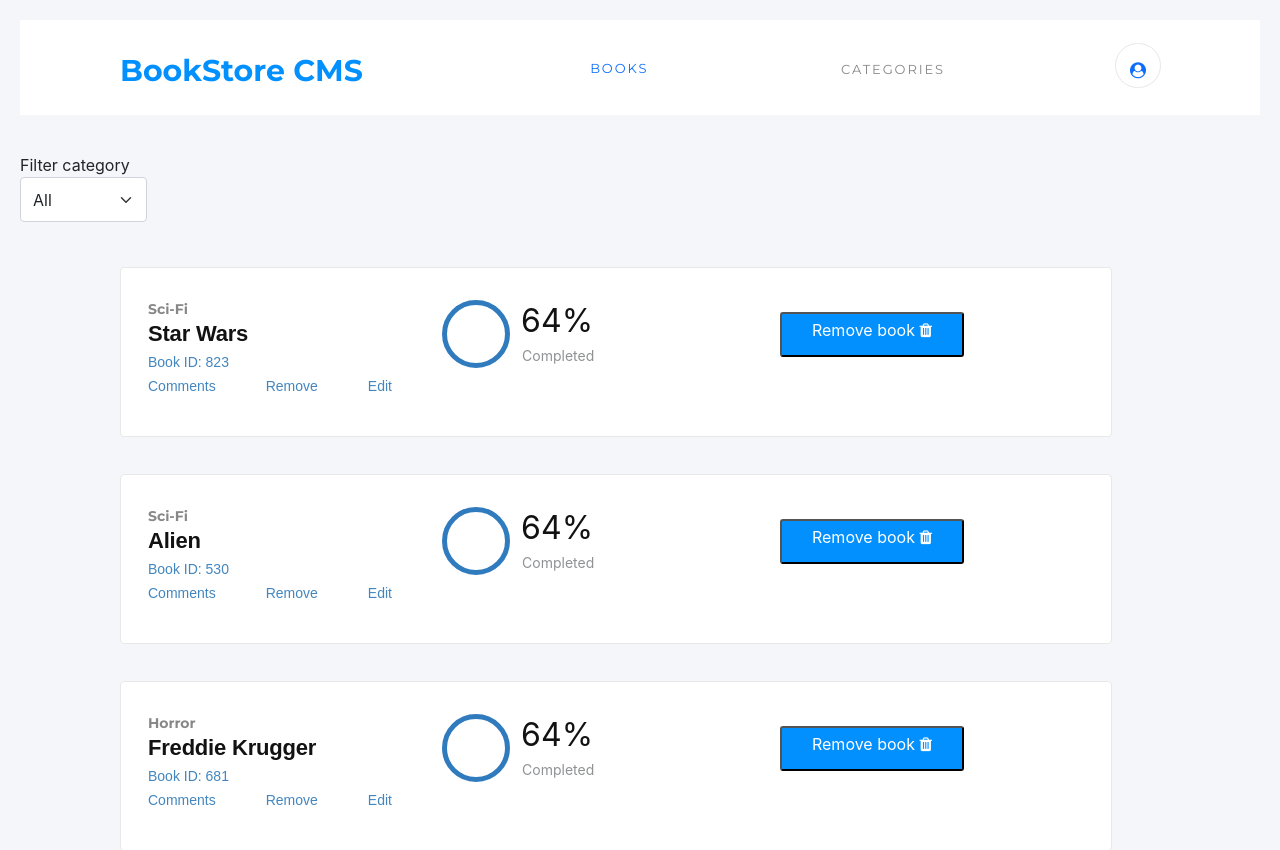
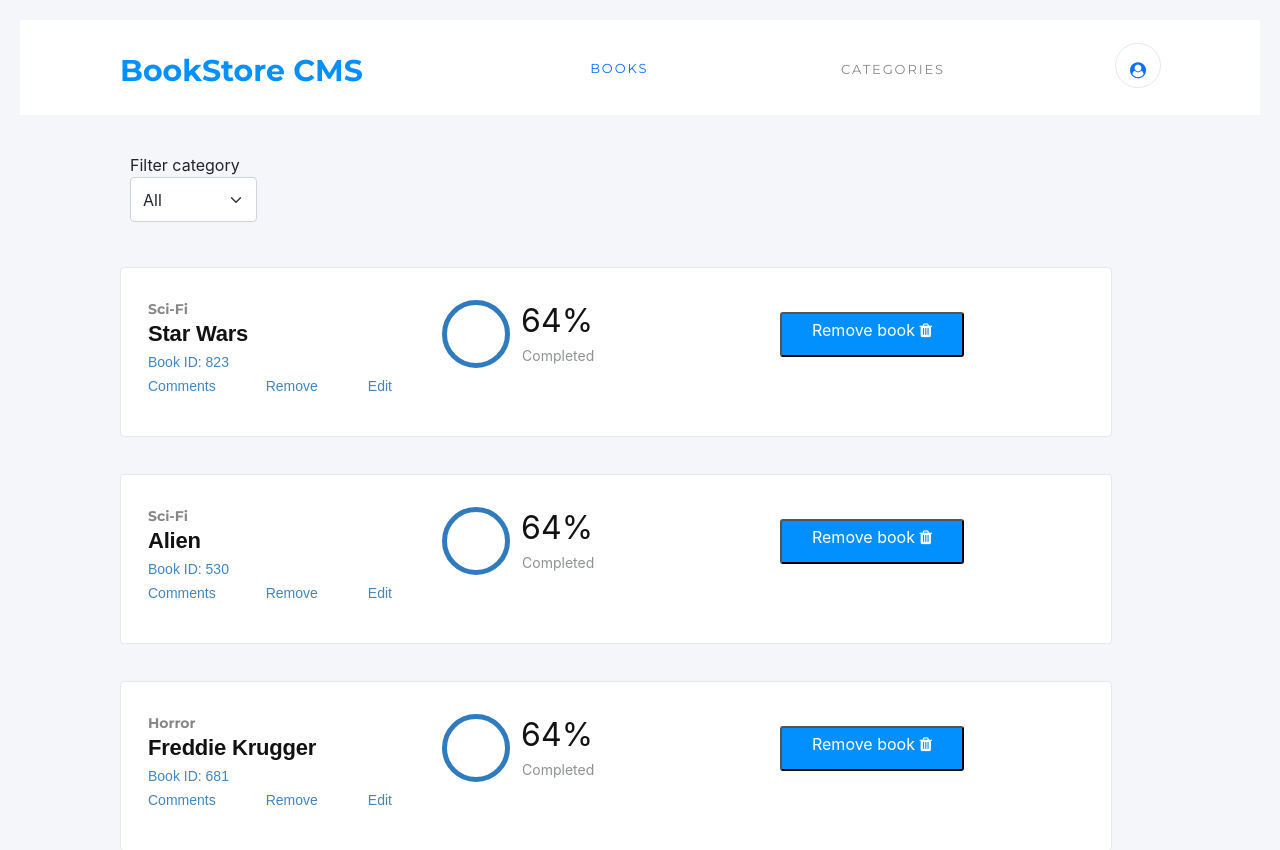
Before and after one commit to marcelomaidden/book_store_cms, a React (Create React App) app: page / in a window 1280 px wide. Shown: the top 850 px of the page. Built offline with nearby package versions, Linux system fonts and the light colour scheme.

Commit message:
Adds style to Filter component

```diff
--- a/src/index.css
+++ b/src/index.css
@@ -30,3 +30,7 @@ code {
 #root {
   padding: 20px;
 }
+
+.form-label {
+  margin-left: 110px;
+}
```
